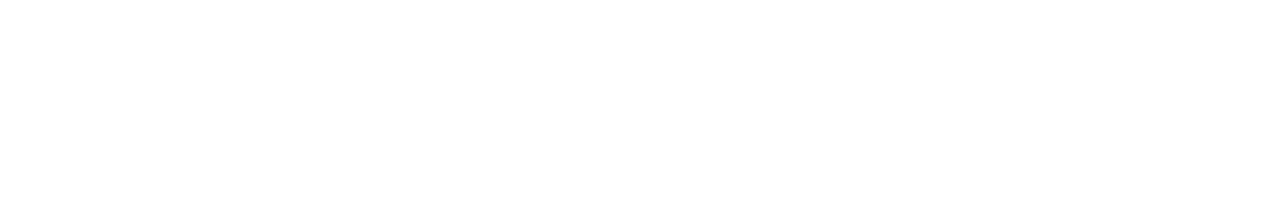
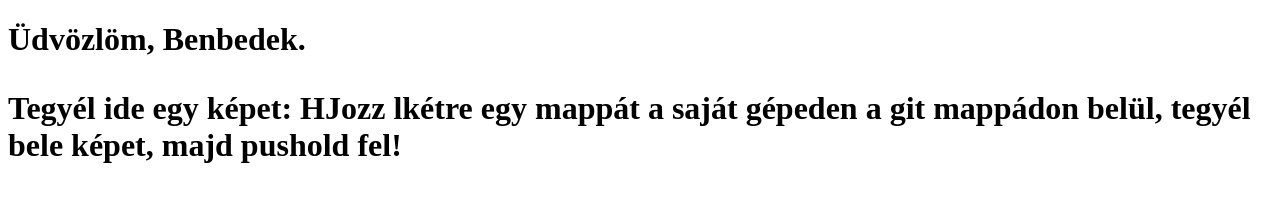
Before and after one commit to gaborszantonk/kozmabenedek, a plain HTML site: page index.html in a window 1280 px wide. Drawn offline with Linux system fonts and the light colour scheme.

Commit message:
html kód módosítása

```diff
--- a/index.html
+++ b/index.html
@@ -1,3 +1,14 @@
-<html>
-
+<!DOCTYPE html>
+<html lang="en">
+<head>
+    <meta charset="UTF-8">
+    <meta http-equiv="X-UA-Compatible" content="IE=edge">
+    <meta name="viewport" content="width=device-width, initial-scale=1.0">
+    <title>Kozma Benedek weblapja</title>
+</head>
+<body>
+    <h1> Üdvözlöm, Benbedek.
+        <p>Tegyél ide egy képet: HJozz lkétre egy mappát a saját gépeden a git mappádon belül, tegyél bele képet, majd pushold fel!</p>
+    </h1>
+</body>
 </html>
```
